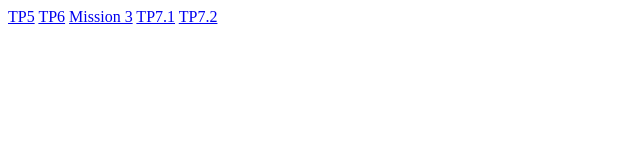
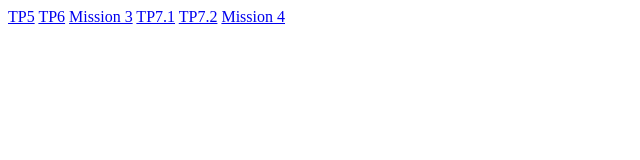
Before and after one commit to fombaismael00-bit/Portfolio, a plain HTML site: page index.html in a window 1280 px wide. Shown: the full height of the page, 0-640 px from the left. Drawn offline with Linux system fonts and the light colour scheme.

Commit message:
Update index.html

```diff
--- a/index.html
+++ b/index.html
@@ -11,6 +11,8 @@
     <a href="mission3/index.html">Mission 3</a>
     <a href="tp7.1/index.html">TP7.1</a>
     <a href="tp7.2/index.html">TP7.2</a>
+    <a href="mission4/Mission 4 - Les environnements d’exploitation-FOMBA Ismael">Mission 4</a>
 
 </body>
+
 </html>
```
